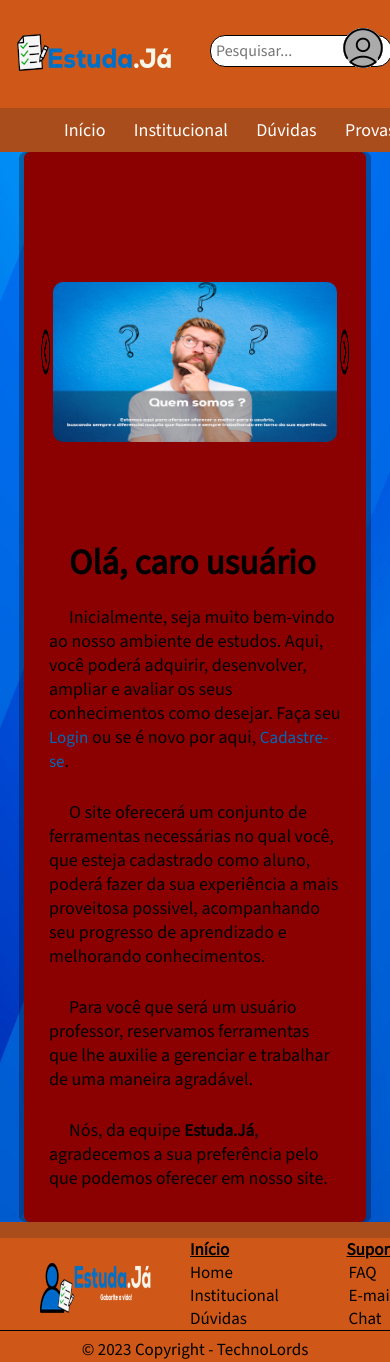
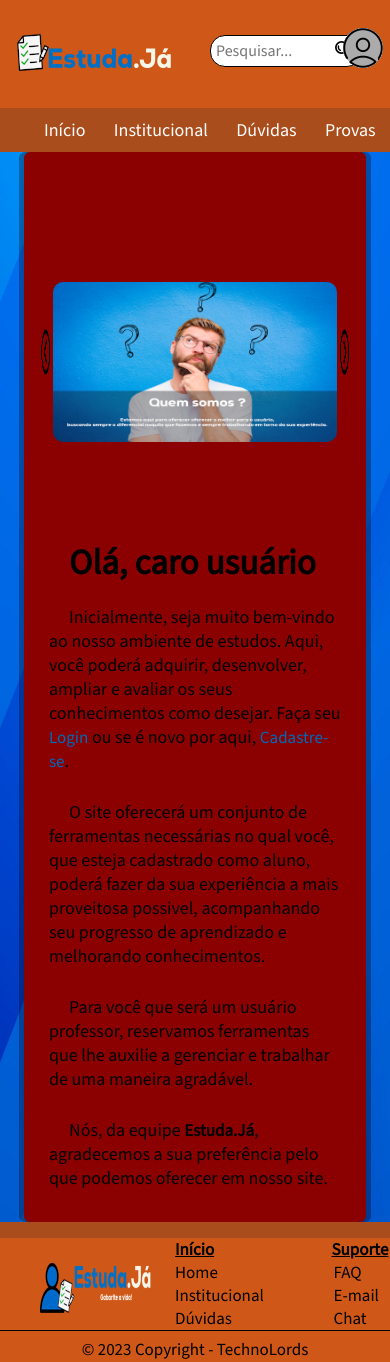
Before and after one commit to Matheus-M-Braga/projeto-bancodequestoes, a PHP site: page /index.html in a window 390 px wide. Run offline with PHP 8.4, Linux system fonts and the light colour scheme.

Commit message:
ajuste-mobile3

```diff
--- a/estilos/mediaquery.css
+++ b/estilos/mediaquery.css
@@ -14,7 +14,7 @@
     }
     /* Searchbar */
     #divBusca{
-        width: 180px;
+        width: 150px;
         height: 30px;
         position: absolute;
         top: 35px;
@@ -36,7 +36,7 @@
     /* Navbar */
     nav#linha{
         width: 100%;
-        padding-left: 50px;
+        padding-left: 30px;
     }
     nav#linha a{
         padding: 1px;
@@ -49,13 +49,12 @@
     /* Rodapé */
     ul{
         position: relative;
-        margin-left: 200px;
         columns: 2;
         list-style: none;
         font-size: 17px;
         padding-left: 45px;
         padding-right: 0;
-        margin-left: 145px;
+        margin-left: 130px;
         width: 300px;
     }
     footer picture{
```
